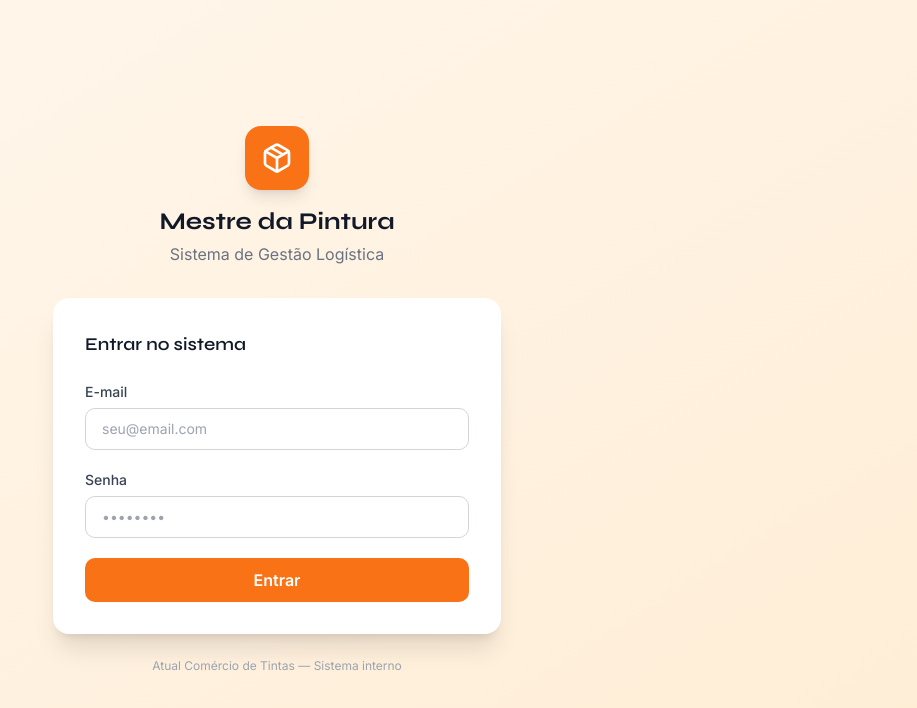
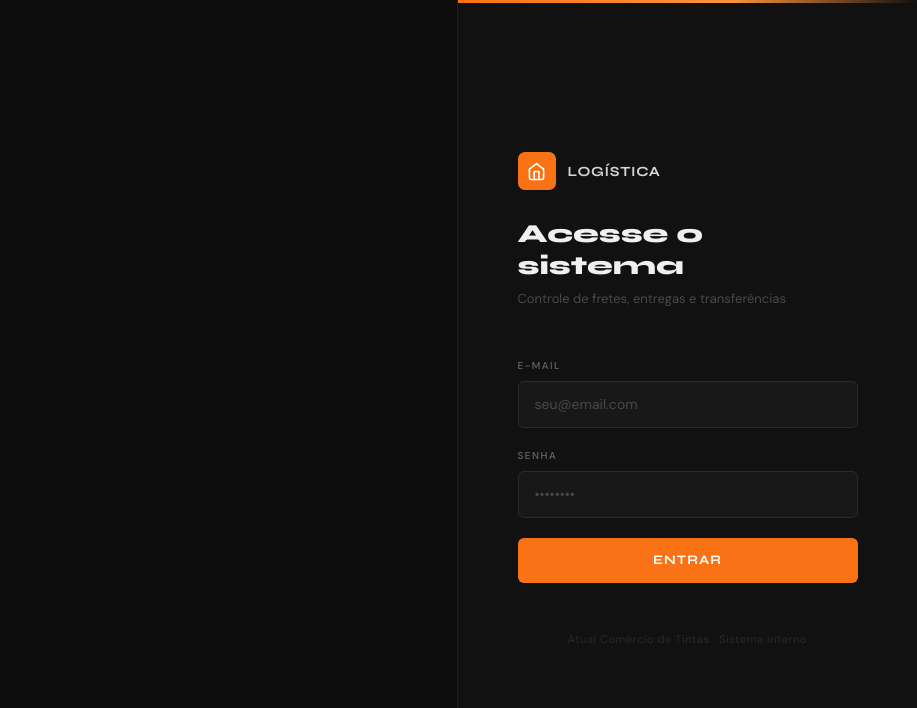
Before and after one commit to albertoruizjr-stack/logistica, a Next.js app: page /login in a window 1280 px wide. Shown: the top 708 px of the page, without its empty margins (363-1280 px from the left). Built offline with nearby package versions, Linux system fonts and the light colour scheme.

Commit message:
feat: redesign login page with dark industrial theme
- Replace generic light gradient with dark split-screen layout
- Add Syne + DM Sans via next/font/google (fix hydration error)
- Left decorative panel with geometric SVG grid (desktop only)
- Preserve all login logic unchanged

```diff
--- a/app/(auth)/login/page.tsx
+++ b/app/(auth)/login/page.tsx
@@ -4,7 +4,7 @@ import { useState } from "react";
 import { useForm } from "react-hook-form";
 import { zodResolver } from "@hookform/resolvers/zod";
 import { z } from "zod";
-import { Loader2, Package } from "lucide-react";
+import { Loader2 } from "lucide-react";
 
 const loginSchema = z.object({
   email: z.string().email("E-mail inválido"),
@@ -47,25 +47,228 @@ export default function LoginPage() {
   }
 
   return (
-    <div className="min-h-screen bg-gradient-to-br from-orange-50 to-orange-100 flex items-center justify-center p-4">
-      <div className="w-full max-w-md">
-        {/* Logo */}
-        <div className="text-center mb-8">
-          <div className="inline-flex items-center justify-center w-16 h-16 bg-orange-500 rounded-2xl mb-4 shadow-lg">
-            <Package className="w-8 h-8 text-white" />
+    <>
+      <style>{`
+        .login-root { font-family: var(--font-dm-sans), sans-serif; }
+        .brand-font { font-family: var(--font-syne), sans-serif; }
+
+        .dot-grid {
+          background-image: radial-gradient(circle, #ffffff0a 1px, transparent 1px);
+          background-size: 28px 28px;
+        }
+
+        .diagonal-hatch {
+          background: repeating-linear-gradient(
+            -52deg,
+            transparent,
+            transparent 12px,
+            rgba(249,115,22,0.03) 12px,
+            rgba(249,115,22,0.03) 24px
+          );
+        }
+
+        @keyframes slideUp {
+          from { opacity: 0; transform: translateY(20px); }
+          to   { opacity: 1; transform: translateY(0); }
+        }
+        @keyframes fadeIn {
+          from { opacity: 0; }
+          to   { opacity: 1; }
+        }
+        @keyframes spin { to { transform: rotate(360deg); } }
+
+        .anim-up   { animation: slideUp 0.6s cubic-bezier(0.22,1,0.36,1) both; }
+        .anim-fade { animation: fadeIn 1s ease both; }
+
+        .left-panel { display: none; }
+        @media (min-width: 1024px) { .left-panel { display: flex; } }
+        .d1 { animation-delay: 0.08s; }
+        .d2 { animation-delay: 0.16s; }
+        .d3 { animation-delay: 0.24s; }
+        .d4 { animation-delay: 0.36s; }
+        .d5 { animation-delay: 0.48s; }
+
+        .field-input {
+          width: 100%;
+          box-sizing: border-box;
+          padding: 12px 16px;
+          background: #181818;
+          border: 1px solid #2b2b2b;
+          border-radius: 6px;
+          color: #e0e0e0;
+          font-size: 14px;
+          font-family: var(--font-dm-sans), sans-serif;
+          transition: border-color 0.2s, box-shadow 0.2s;
+        }
+        .field-input::placeholder { color: #484848; }
+        .field-input:focus {
+          outline: none;
+          border-color: #f97316;
+          box-shadow: 0 0 0 3px rgba(249,115,22,0.12);
+        }
+
+        .submit-btn {
+          width: 100%;
+          padding: 13px;
+          background: #f97316;
+          border: none;
+          border-radius: 6px;
+          color: #fff;
+          font-family: var(--font-syne), sans-serif;
+          font-size: 13px;
+          font-weight: 700;
+          letter-spacing: 0.08em;
+          text-transform: uppercase;
+          cursor: pointer;
+          display: flex;
+          align-items: center;
+          justify-content: center;
+          gap: 8px;
+          transition: background 0.2s, transform 0.1s;
+        }
+        .submit-btn:hover:not(:disabled) {
+          background: #ea6c0a;
+          transform: translateY(-1px);
+        }
+        .submit-btn:disabled { opacity: 0.55; cursor: not-allowed; }
+        .submit-btn svg { animation: spin 1s linear infinite; }
+      `}</style>
+
+      <div
+        className="login-root"
+        style={{ minHeight: '100vh', display: 'flex', background: '#0d0d0d' }}
+      >
+        {/* ── Left decorative panel ── */}
+        <div
+          className="left-panel dot-grid diagonal-hatch anim-fade"
+          style={{
+            flex: 1,
+            position: 'relative',
+            overflow: 'hidden',
+          }}
+        >
+          <div style={{ position: 'absolute', inset: 0 }}>
+            {/* Orange glow */}
+            <div style={{
+              position: 'absolute', top: '-5%', left: '-10%',
+              width: '70%', height: '60%',
+              background: 'radial-gradient(ellipse, rgba(249,115,22,0.14) 0%, transparent 70%)',
+              filter: 'blur(60px)',
+            }} />
+
+            {/* Geometric grid illustration */}
+            <svg
+              viewBox="0 0 520 640"
+              style={{ position: 'absolute', top: '50%', left: '50%', transform: 'translate(-50%,-50%)', width: '78%', maxWidth: '460px' }}
+            >
+              {/* Accent lines */}
+              <rect x="48" y="76"  width="300" height="6" rx="2" fill="#f97316" opacity="0.9" />
+              <rect x="48" y="90"  width="180" height="4" rx="2" fill="#f97316" opacity="0.45" />
+              <rect x="48" y="104" width="100" height="3" rx="2" fill="#f97316" opacity="0.2" />
+              <rect x="48" y="56"  width="4" height="320" rx="2" fill="#f97316" opacity="0.75" />
+
+              {/* Outer frame */}
+              <rect x="64" y="134" width="370" height="280" rx="3" fill="none" stroke="#f97316" strokeWidth="1" opacity="0.1" />
+
+              {/* Inner blocks — warehouse grid metaphor */}
+              <rect x="84" y="154" width="110" height="90" rx="2" fill="#f97316" opacity="0.07" />
+              <rect x="204" y="154" width="70"  height="90" rx="2" fill="#f97316" opacity="0.12" />
+              <rect x="284" y="154" width="130" height="90" rx="2" fill="#f97316" opacity="0.05" />
+
+              <rect x="84" y="254" width="160" height="120" rx="2" fill="#f97316" opacity="0.05" />
+              <rect x="254" y="254" width="160" height="120" rx="2" fill="#f97316" opacity="0.09" />
+
+              {/* Dividers inside blocks */}
+              <line x1="84"  y1="199" x2="194" y2="199" stroke="#f97316" strokeWidth="0.8" opacity="0.15" />
+              <line x1="254" y1="314" x2="414" y2="314" stroke="#f97316" strokeWidth="0.8" opacity="0.12" />
+
+              {/* Status dots */}
+              <circle cx="94"  cy="169" r="4" fill="#f97316" opacity="0.7" />
+              <circle cx="109" cy="169" r="4" fill="#f97316" opacity="0.35" />
+              <circle cx="124" cy="169" r="4" fill="#f97316" opacity="0.15" />
+
+              <circle cx="264" cy="169" r="4" fill="#f97316" opacity="0.8" />
+              <circle cx="279" cy="169" r="4" fill="#f97316" opacity="0.4" />
+
+              {/* Bottom accent */}
+              <rect x="48" y="438" width="430" height="2" rx="1" fill="#f97316" opacity="0.18" />
+              <rect x="48" y="448" width="220" height="2" rx="1" fill="#f97316" opacity="0.1" />
+
+              {/* Label-like tags */}
+              <rect x="84"  y="460" width="60" height="18" rx="2" fill="#f97316" opacity="0.06" />
+              <rect x="154" y="460" width="40" height="18" rx="2" fill="#f97316" opacity="0.04" />
+              <rect x="204" y="460" width="80" height="18" rx="2" fill="#f97316" opacity="0.08" />
+            </svg>
+
+            {/* Brand corner label */}
+            <div style={{ position: 'absolute', bottom: '44px', left: '48px' }}>
+              <p className="brand-font" style={{ color: '#f97316', fontSize: '10px', letterSpacing: '0.22em', textTransform: 'uppercase', opacity: 0.75, marginBottom: '4px' }}>
+                Mestre da Pintura
+              </p>
+              <p style={{ color: '#383838', fontSize: '12px' }}>Sistema de Gestão Logística</p>
             </div>
-          <h1 className="text-2xl font-bold text-gray-900">Mestre da Pintura</h1>
-          <p className="text-gray-500 mt-1">Sistema de Gestão Logística</p>
+          </div>
         </div>
 
-        {/* Card */}
-        <div className="bg-white rounded-2xl shadow-xl p-8">
-          <h2 className="text-lg font-semibold text-gray-900 mb-6">Entrar no sistema</h2>
+        {/* ── Right login panel ── */}
+        <div
+          style={{
+            width: '100%',
+            maxWidth: '460px',
+            minWidth: 'min(100%, 460px)',
+            background: '#111111',
+            borderLeft: '1px solid #1c1c1c',
+            display: 'flex',
+            flexDirection: 'column',
+            justifyContent: 'center',
+            padding: '64px 48px',
+            position: 'relative',
+          }}
+        >
+          {/* Top orange bar */}
+          <div style={{
+            position: 'absolute', top: 0, left: 0, right: 0, height: '3px',
+            background: 'linear-gradient(90deg, #f97316 0%, #fb923c 60%, transparent 100%)',
+          }} />
 
-          <form onSubmit={handleSubmit(onSubmit)} className="space-y-5">
-            {/* E-mail */}
-            <div>
-              <label className="block text-sm font-medium text-gray-700 mb-1.5">
+          <div style={{ maxWidth: '340px', margin: '0 auto', width: '100%' }}>
+
+            {/* Logo + heading */}
+            <div className="anim-up" style={{ marginBottom: '48px' }}>
+              <div style={{ display: 'flex', alignItems: 'center', gap: '12px', marginBottom: '28px' }}>
+                <div style={{
+                  width: '38px', height: '38px',
+                  background: '#f97316',
+                  borderRadius: '7px',
+                  display: 'flex', alignItems: 'center', justifyContent: 'center',
+                  flexShrink: 0,
+                }}>
+                  <svg width="19" height="19" viewBox="0 0 24 24" fill="none">
+                    <path d="M3 9l9-7 9 7v11a2 2 0 01-2 2H5a2 2 0 01-2-2z" stroke="white" strokeWidth="2" strokeLinecap="round" strokeLinejoin="round" />
+                    <polyline points="9,22 9,12 15,12 15,22" stroke="white" strokeWidth="2" strokeLinecap="round" strokeLinejoin="round" />
+                  </svg>
+                </div>
+                <span className="brand-font" style={{ color: '#d4d4d4', fontSize: '14px', fontWeight: 700, letterSpacing: '0.05em' }}>
+                  LOGÍSTICA
+                </span>
+              </div>
+
+              <h1 className="brand-font" style={{ color: '#f0f0f0', fontSize: '26px', fontWeight: 800, lineHeight: 1.2, marginBottom: '8px' }}>
+                Acesse o sistema
+              </h1>
+              <p style={{ color: '#4a4a4a', fontSize: '13px', lineHeight: 1.6 }}>
+                Controle de fretes, entregas e transferências
+              </p>
+            </div>
+
+            {/* Form */}
+            <form onSubmit={handleSubmit(onSubmit)} style={{ display: 'flex', flexDirection: 'column', gap: '20px' }}>
+              <div className="anim-up d1">
+                <label style={{
+                  display: 'block', color: '#666', fontSize: '10px',
+                  letterSpacing: '0.15em', textTransform: 'uppercase',
+                  fontWeight: 500, marginBottom: '8px',
+                }}>
                   E-mail
                 </label>
                 <input
@@ -73,16 +276,19 @@ export default function LoginPage() {
                   type="email"
                   autoComplete="email"
                   placeholder="seu@email.com"
-                className="w-full px-4 py-2.5 border border-gray-300 rounded-lg text-sm focus:outline-none focus:ring-2 focus:ring-orange-500 focus:border-transparent transition"
+                  className="field-input"
                 />
                 {errors.email && (
-                <p className="mt-1 text-xs text-red-600">{errors.email.message}</p>
+                  <p style={{ marginTop: '6px', fontSize: '12px', color: '#f87171' }}>{errors.email.message}</p>
                 )}
               </div>
 
-            {/* Senha */}
-            <div>
-              <label className="block text-sm font-medium text-gray-700 mb-1.5">
+              <div className="anim-up d2">
+                <label style={{
+                  display: 'block', color: '#666', fontSize: '10px',
+                  letterSpacing: '0.15em', textTransform: 'uppercase',
+                  fontWeight: 500, marginBottom: '8px',
+                }}>
                   Senha
                 </label>
                 <input
@@ -90,37 +296,40 @@ export default function LoginPage() {
                   type="password"
                   autoComplete="current-password"
                   placeholder="••••••••"
-                className="w-full px-4 py-2.5 border border-gray-300 rounded-lg text-sm focus:outline-none focus:ring-2 focus:ring-orange-500 focus:border-transparent transition"
+                  className="field-input"
                 />
                 {errors.password && (
-                <p className="mt-1 text-xs text-red-600">{errors.password.message}</p>
+                  <p style={{ marginTop: '6px', fontSize: '12px', color: '#f87171' }}>{errors.password.message}</p>
                 )}
               </div>
 
-            {/* Erro geral */}
               {error && (
-              <div className="bg-red-50 border border-red-200 rounded-lg px-4 py-3">
-                <p className="text-sm text-red-700">{error}</p>
+                <div className="anim-up" style={{
+                  background: 'rgba(239,68,68,0.07)',
+                  border: '1px solid rgba(239,68,68,0.18)',
+                  borderRadius: '6px', padding: '12px 16px',
+                }}>
+                  <p style={{ fontSize: '13px', color: '#f87171' }}>{error}</p>
                 </div>
               )}
 
-            {/* Submit */}
-            <button
-              type="submit"
-              disabled={isSubmitting}
-              className="w-full bg-orange-500 hover:bg-orange-600 disabled:opacity-60 text-white font-semibold py-2.5 rounded-lg transition flex items-center justify-center gap-2"
-            >
-              {isSubmitting && <Loader2 className="w-4 h-4 animate-spin" />}
+              <div className="anim-up d3">
+                <button type="submit" disabled={isSubmitting} className="submit-btn">
+                  {isSubmitting && <Loader2 width={15} height={15} />}
                   {isSubmitting ? "Entrando..." : "Entrar"}
                 </button>
+              </div>
             </form>
-        </div>
 
-        {/* Footer */}
-        <p className="text-center text-xs text-gray-400 mt-6">
-          Atual Comércio de Tintas — Sistema interno
+            <p className="anim-up d5" style={{
+              marginTop: '48px', fontSize: '11px',
+              color: '#2a2a2a', textAlign: 'center', letterSpacing: '0.05em',
+            }}>
+              Atual Comércio de Tintas · Sistema interno
             </p>
           </div>
         </div>
+      </div>
+    </>
   );
 }
--- a/app/layout.tsx
+++ b/app/layout.tsx
@@ -1,8 +1,18 @@
 import type { Metadata } from "next";
-import { Inter } from "next/font/google";
+import { Syne, DM_Sans } from "next/font/google";
 import "./globals.css";
 
-const inter = Inter({ subsets: ["latin"] });
+const syne = Syne({
+  subsets: ["latin"],
+  weight: ["700", "800"],
+  variable: "--font-syne",
+});
+
+const dmSans = DM_Sans({
+  subsets: ["latin"],
+  weight: ["300", "400", "500"],
+  variable: "--font-dm-sans",
+});
 
 export const metadata: Metadata = {
   title: "Logística — Mestre da Pintura",
@@ -16,7 +26,7 @@ export default function RootLayout({
 }) {
   return (
     <html lang="pt-BR">
-      <body className={inter.className}>{children}</body>
+      <body className={`${syne.variable} ${dmSans.variable}`}>{children}</body>
     </html>
   );
 }
```
Lines whose indentation alone changed are shown as unchanged.
